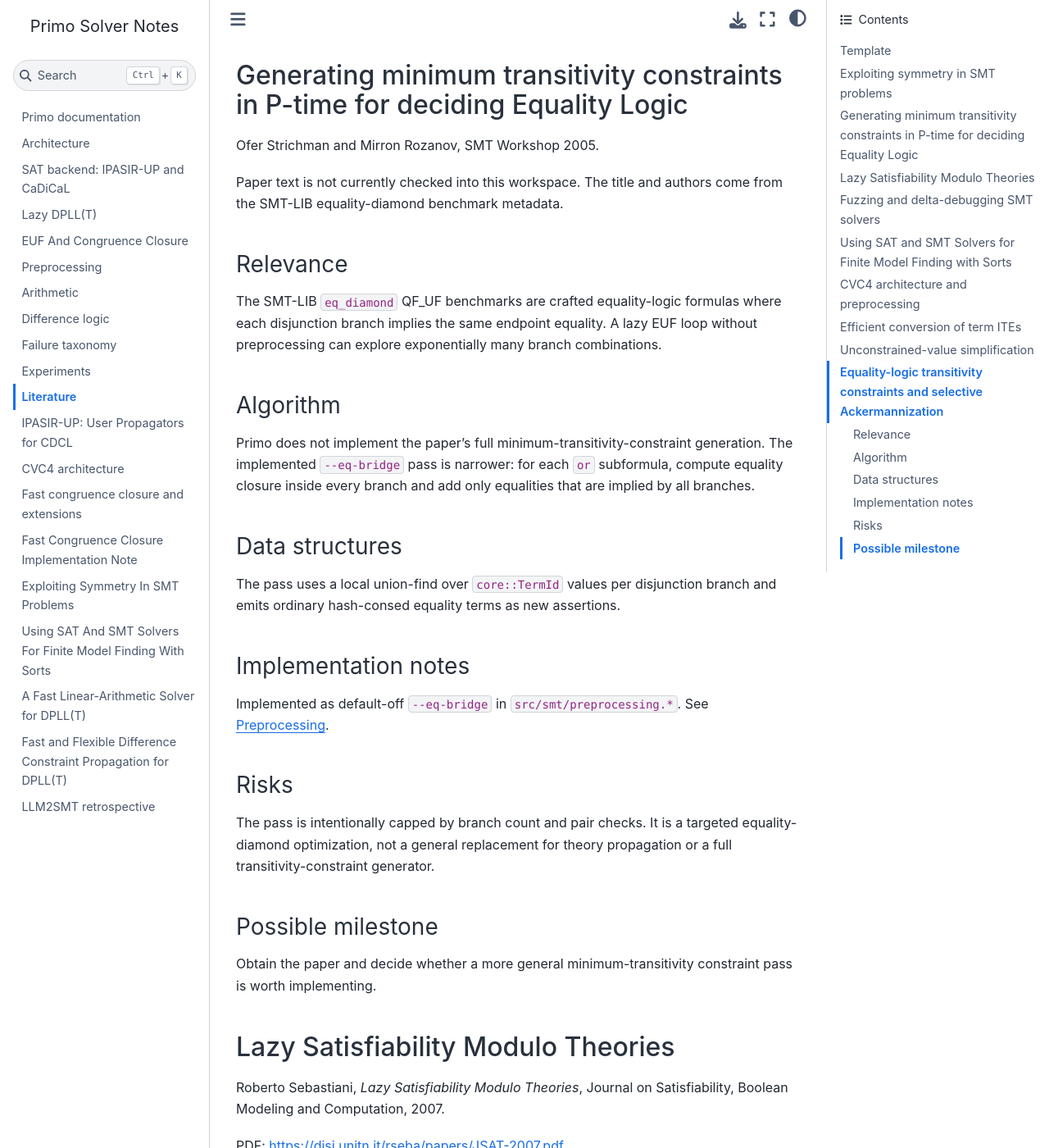
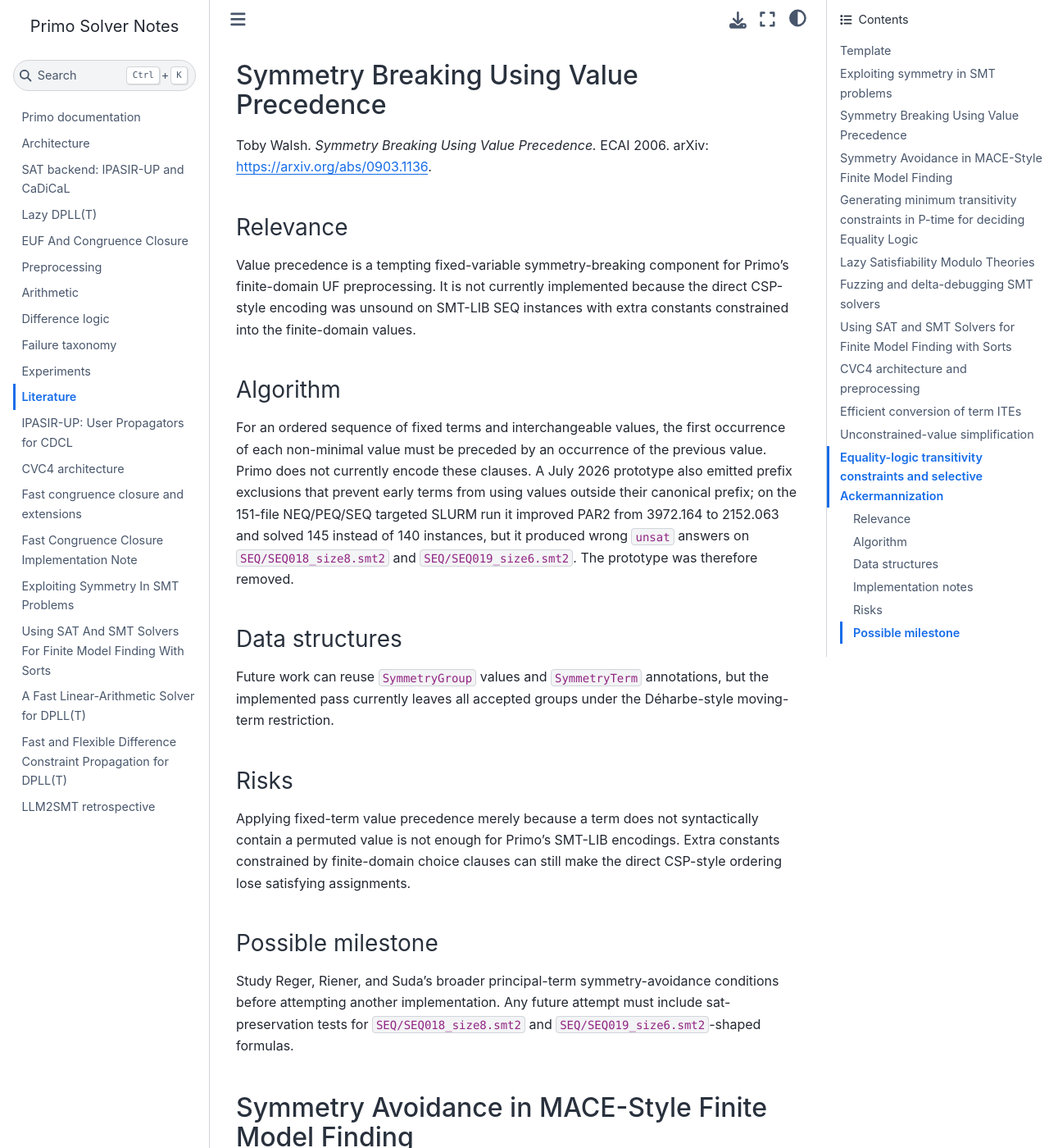
Before and after one commit to primo-solver/primo, a Jupyter Book: the page built from docs/literature.md, in a window 1280 px wide and 1400 px high, scrolled down 1817 px. Shown: the whole window at 82% size. Built offline with Jupyter Book 1.0.4 settings and Sphinx 7.4.7 and the Sphinx Book theme 1.1.4, drawn with Linux system fonts in a browser that asks for light colours; some of the changed text lies outside the part shown.

Commit message:
Document rejected value precedence symmetry

```diff
--- a/docs/literature.md
+++ b/docs/literature.md
@@ -68,6 +68,87 @@ valid shortcut.
 
 Benchmark-driven decision on whether the option should remain experimental or
 become part of a tuned QF_UF preset.
+
+## Symmetry Breaking Using Value Precedence
+
+Toby Walsh. *Symmetry Breaking Using Value Precedence.* ECAI 2006.
+arXiv: <https://arxiv.org/abs/0903.1136>.
+
+### Relevance
+
+Value precedence is a tempting fixed-variable symmetry-breaking component for
+Primo's finite-domain UF preprocessing. It is not currently implemented because
+the direct CSP-style encoding was unsound on SMT-LIB SEQ instances with extra
+constants constrained into the finite-domain values.
+
+### Algorithm
+
+For an ordered sequence of fixed terms and interchangeable values, the first
+occurrence of each non-minimal value must be preceded by an occurrence of the
+previous value. Primo does not currently encode these clauses. A July 2026
+prototype also emitted prefix exclusions that prevent early terms from using
+values outside their canonical prefix; on the 151-file NEQ/PEQ/SEQ targeted
+SLURM run it improved PAR2 from 3972.164 to 2152.063 and solved 145 instead of
+140 instances, but it produced wrong `unsat` answers on `SEQ/SEQ018_size8.smt2`
+and `SEQ/SEQ019_size6.smt2`. The prototype was therefore removed.
+
+### Data structures
+
+Future work can reuse `SymmetryGroup` values and `SymmetryTerm` annotations, but
+the implemented pass currently leaves all accepted groups under the
+Déharbe-style moving-term restriction.
+
+### Risks
+
+Applying fixed-term value precedence merely because a term does not syntactically
+contain a permuted value is not enough for Primo's SMT-LIB encodings. Extra
+constants constrained by finite-domain choice clauses can still make the direct
+CSP-style ordering lose satisfying assignments.
+
+### Possible milestone
+
+Study Reger, Riener, and Suda's broader principal-term symmetry-avoidance
+conditions before attempting another implementation. Any future attempt must
+include sat-preservation tests for `SEQ/SEQ018_size8.smt2` and
+`SEQ/SEQ019_size6.smt2`-shaped formulas.
+
+## Symmetry Avoidance in MACE-Style Finite Model Finding
+
+Giles Reger, Martin Riener, and Martin Suda. *Symmetry Avoidance in MACE-Style
+Finite Model Finding.* FroCoS 2019, LNCS 11715.
+DOI: <https://doi.org/10.1007/978-3-030-29007-8_1>.
+
+### Relevance
+
+The NEQ, PEQ, and SEQ QF_UF benchmarks have the same finite-model flavor as
+MACE-style encodings: explicit domain constants, totality choices, and
+functionality/AMO clauses. The paper gives the soundness boundary for stronger
+symmetry-avoidance clauses over principal terms, including why terms containing
+domain constants need additional ordering conditions.
+
+### Algorithm
+
+Primo does not implement the paper's principal-term ordering schemes or the
+generalized non-constant-term conditions from Theorem 5.
+
+### Data structures
+
+The current symmetry data structures identify candidate value sets and term
+annotations, but a future principal-term implementation would need an explicit
+domain-constant order, a principal-term classifier, and checks that argument
+constants enter the sequence before the term that contains them.
+
+### Risks
+
+The paper explicitly warns that overly strong clauses for terms like `f(d1)` can
+be unsound. Any extension beyond fixed terms needs separate tests and benchmark
+counters.
+
+### Possible milestone
+
+Implement a documented principal-term sequence for finite-model-style QF_UF
+inputs only after deriving the admissible term ordering from the paper and
+adding sat-preservation tests for the SEQ counterexamples above.
 
 ## Generating minimum transitivity constraints in P-time for deciding Equality Logic
 
```
Also changed, not shown: docs/papers/smt-symmetry-breaking.md (+4 -0 lines), docs/preprocessing.md (+11 -7 lines), 2 other files.
